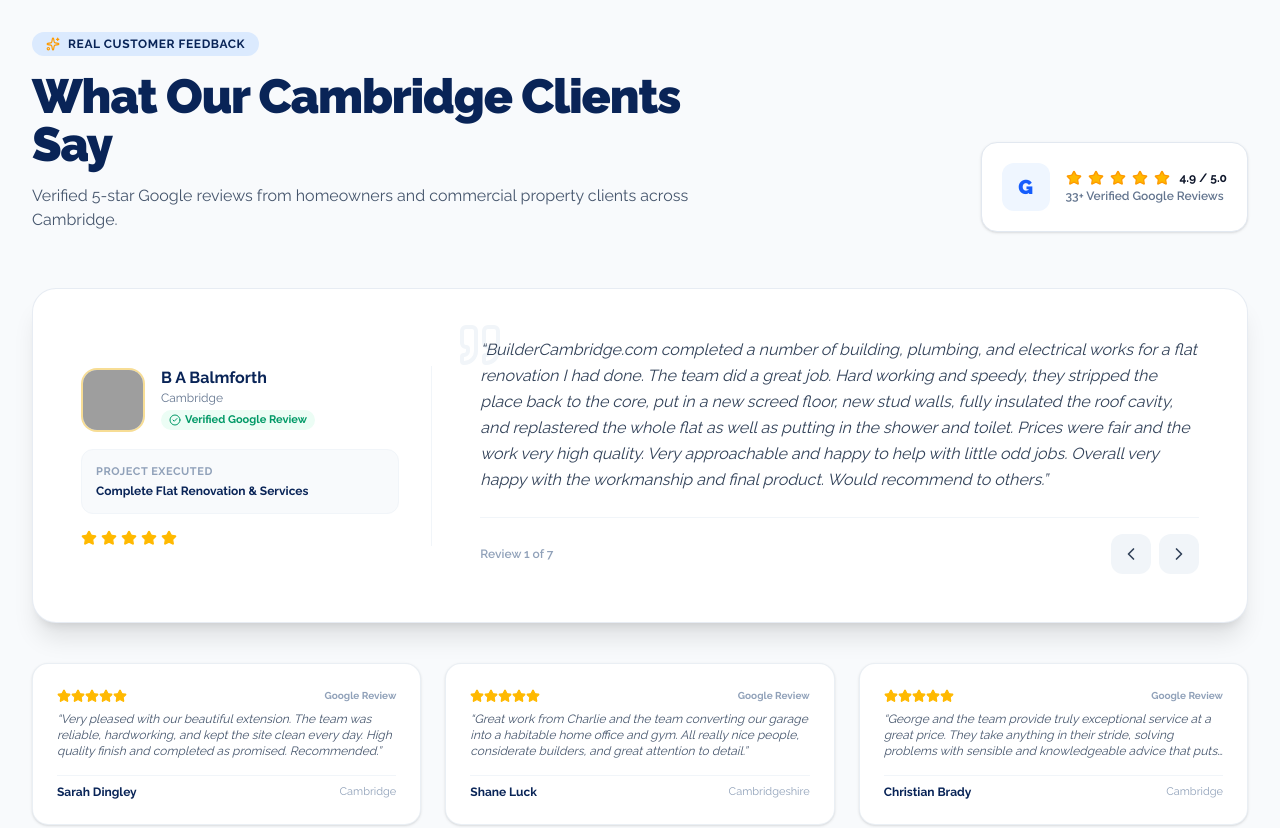
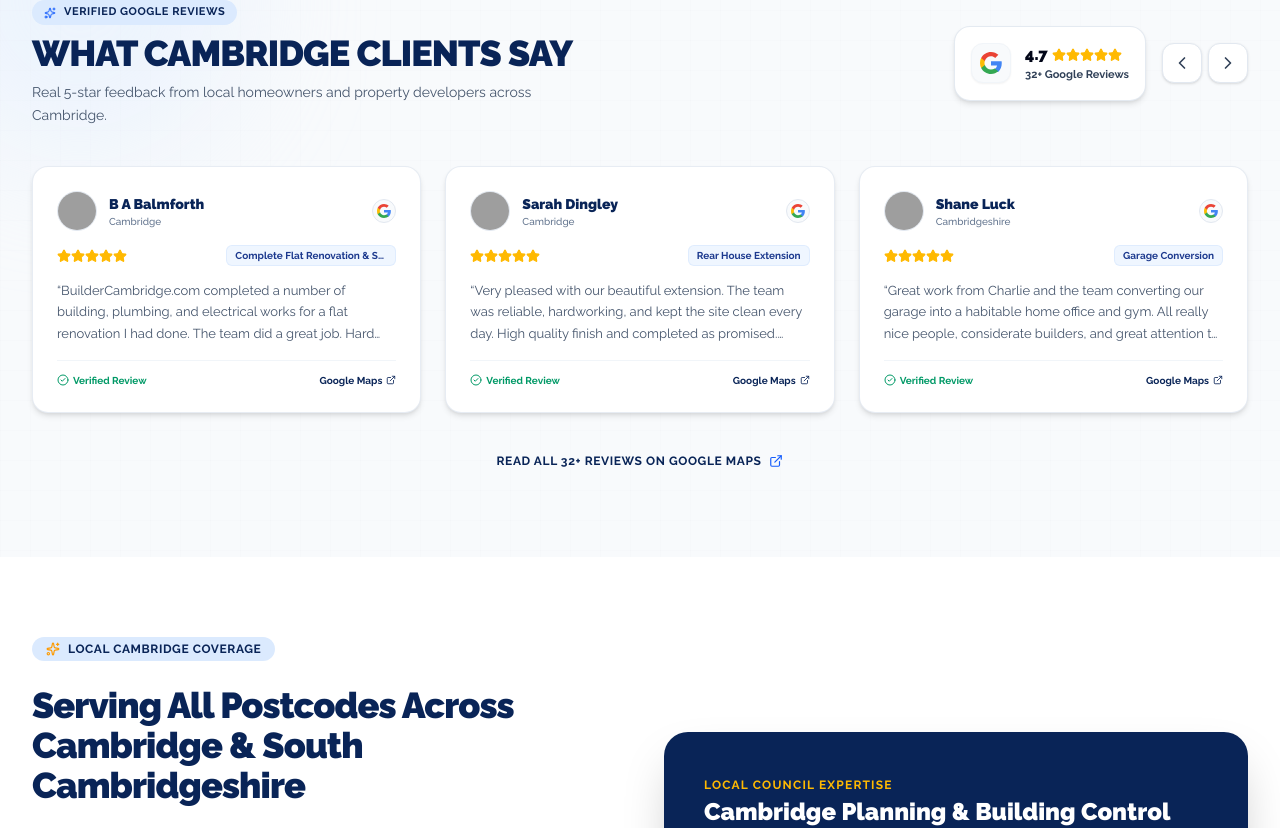
Before and after one commit to itfalcon176/buildercambridge, a Next.js app: page / in a window 1280 px wide. Shown: the part 6214-7042 px from the top of the page. Built offline with nearby package versions, Linux system fonts and the light colour scheme; grey boxes are pictures that could not be loaded.

Commit message:
feat: implement TestimonialsSection component with carousel and Google rating display

```diff
--- a/src/components/TestimonialsSection.tsx
+++ b/src/components/TestimonialsSection.tsx
@@ -1,172 +1,239 @@
 "use client";
 
-import React, { useState } from "react";
+import React, { useState, useEffect, useCallback } from "react";
 import Image from "next/image";
 import { motion, AnimatePresence } from "framer-motion";
 import {
   Star,
-  Quote,
+  CheckCircle2,
+  Sparkles,
+  ExternalLink,
+  MapPin,
   ChevronLeft,
   ChevronRight,
-  ShieldCheck,
-  CheckCircle2,
-  Sparkles,
 } from "lucide-react";
 import { reviewsData } from "@/data/reviewsData";
 
+const GOOGLE_MAPS_URL =
+  "https://www.google.com/maps/place/Builder+Cambridge/@52.2104504,0.1362347,17z/data=!4m16!1m9!3m8!1s0x47d871828c55c051:0xf34b99b6b1550cac!2sBuilder+Cambridge!8m2!3d52.2104504!4d0.1388096!9m1!1b1!16s%2Fg%2F11gsn46x9s!3m5!1s0x47d871828c55c051:0xf34b99b6b1550cac!8m2!3d52.2104504!4d0.1388096!16s%2Fg%2F11gsn46x9s";
+
 export const TestimonialsSection: React.FC = () => {
-  const [currentIndex, setCurrentIndex] = useState(0);
+  const [startIndex, setStartIndex] = useState(0);
+  const itemsPerPage = 3;
+  const totalReviews = reviewsData.length;
 
-  const handlePrev = () => {
-    setCurrentIndex((prev) => (prev === 0 ? reviewsData.length - 1 : prev - 1));
-  };
+  const nextSlide = useCallback(() => {
+    setStartIndex((prev) => (prev + 1) % (totalReviews - itemsPerPage + 1));
+  }, [totalReviews, itemsPerPage]);
 
-  const handleNext = () => {
-    setCurrentIndex((prev) => (prev === reviewsData.length - 1 ? 0 : prev + 1));
-  };
+  const prevSlide = useCallback(() => {
+    setStartIndex((prev) =>
+      prev === 0 ? totalReviews - itemsPerPage : prev - 1
+    );
+  }, [totalReviews, itemsPerPage]);
+
+  const visibleReviews = reviewsData.slice(startIndex, startIndex + itemsPerPage);
 
   return (
-    <section className="py-20 lg:py-28 bg-slate-50 relative overflow-hidden" id="testimonials">
+    <section className="py-14 sm:py-16 lg:py-20 bg-slate-50 relative overflow-hidden" id="testimonials">
+      {/* Subtle Background Pattern */}
+      <div className="absolute inset-0 bg-grid-pattern opacity-20 pointer-events-none" />
+      <div className="absolute -top-20 -left-20 w-80 h-80 bg-blue-100/40 rounded-full blur-3xl pointer-events-none" />
+
       <div className="max-w-7xl mx-auto px-4 sm:px-6 lg:px-8 relative z-10">
-        {/* Section Header with Trustindex Rating Badge */}
-        <div className="flex flex-col md:flex-row md:items-end justify-between gap-6 mb-14">
-          <div className="space-y-4 max-w-2xl">
-            <div className="inline-flex items-center gap-2 px-3.5 py-1 rounded-full bg-blue-100 text-[#092457] text-xs font-bold uppercase tracking-wider">
-              <Sparkles className="w-3.5 h-3.5 text-amber-500" />
-              <span>Real Customer Feedback</span>
+
+        {/* Compact Top Header & Live Google Rating Card */}
+        <div className="flex flex-col md:flex-row md:items-center justify-between gap-6 mb-10">
+          <div className="space-y-2 max-w-xl">
+            <div className="inline-flex items-center gap-2 px-3 py-1 rounded-full bg-blue-100 text-[#092457] text-[11px] font-bold uppercase tracking-wider">
+              <Sparkles className="w-3 h-3 text-blue-600" />
+              <span>Verified Google Reviews</span>
             </div>
+
             <h2
-              className="text-3xl sm:text-4xl lg:text-5xl font-black text-[#092457] tracking-tight font-sans"
+              className="text-2xl sm:text-3xl lg:text-4xl font-black text-[#092457] tracking-tight uppercase"
               style={{ fontFamily: "var(--font-raleway), 'Raleway', sans-serif" }}
             >
-              What Our Cambridge Clients Say
+              What Cambridge Clients Say
             </h2>
-            <p className="text-slate-600 text-base">
-              Verified 5-star Google reviews from homeowners and commercial property clients across Cambridge.
+
+            <p className="text-slate-600 text-xs sm:text-sm leading-relaxed">
+              Real 5-star feedback from local homeowners and property developers across Cambridge.
             </p>
           </div>
 
-          {/* Google Verified Card */}
-          <div className="bg-white p-5 rounded-2xl border border-slate-200 shadow-sm flex items-center gap-4 self-start md:self-auto">
-            <div className="w-12 h-12 rounded-xl bg-blue-50 flex items-center justify-center text-blue-600 shrink-0 font-black text-xl">
-              G
+          {/* Official Google Live Card with Navigation Controls */}
+          <div className="flex items-center gap-4 self-start md:self-auto">
+            {/* Google Rating Badge */}
+            <div className="bg-white p-3.5 sm:p-4 rounded-2xl border border-slate-200/90 shadow-md flex items-center gap-3.5">
+              <div className="w-10 h-10 p-2 rounded-xl bg-slate-50 border border-slate-100 shadow-xs flex items-center justify-center shrink-0">
+                <svg className="w-6 h-6" viewBox="0 0 24 24">
+                  <path
+                    fill="#4285F4"
+                    d="M23.745 12.27c0-.7-.06-1.4-.19-2.07H12v4.51h6.6c-.29 1.52-1.14 2.82-2.4 3.68v3.05h3.88c2.27-2.09 3.66-5.17 3.66-9.17z"
+                  />
+                  <path
+                    fill="#34A853"
+                    d="M12 24c3.24 0 5.95-1.08 7.93-2.91l-3.88-3.05c-1.08.72-2.45 1.16-4.05 1.16-3.12 0-5.77-2.1-6.72-4.93H1.25v3.15C3.26 21.36 7.34 24 12 24z"
+                  />
+                  <path
+                    fill="#FBBC05"
+                    d="M5.28 14.27c-.25-.72-.38-1.49-.38-2.27s.13-1.55.38-2.27V6.58H1.25C.45 8.18 0 9.98 0 12s.45 3.82 1.25 5.42l4.03-3.15z"
+                  />
+                  <path
+                    fill="#EA4335"
+                    d="M12 4.75c1.77 0 3.35.61 4.6 1.8l3.42-3.42C17.95 1.19 15.24 0 12 0 7.34 0 3.26 2.64 1.25 6.58l4.03 3.15c.95-2.83 3.6-4.98 6.72-4.98z"
+                  />
+                </svg>
               </div>
+
               <div>
-              <div className="flex items-center gap-1.5 text-amber-500">
+                <div className="flex items-center gap-1">
+                  <span className="text-base font-black text-slate-950">4.7</span>
+                  <div className="flex text-amber-400">
                     {[...Array(5)].map((_, i) => (
-                  <Star key={i} className="w-4 h-4 fill-amber-400" />
+                      <Star key={i} className="w-3.5 h-3.5 fill-amber-400" />
                     ))}
-                <span className="font-bold text-slate-900 text-xs ml-1">4.9 / 5.0</span>
                   </div>
-              <p className="text-xs font-semibold text-slate-500 mt-0.5">
-                33+ Verified Google Reviews
-              </p>
+                </div>
+                <div className="text-[11px] font-bold text-slate-700">
+                  32+ Google Reviews
                 </div>
               </div>
             </div>
 
-        {/* Reviews Carousel Card */}
-        <div className="bg-white rounded-3xl p-8 lg:p-12 shadow-xl border border-slate-200/80 relative">
-          <div className="grid grid-cols-1 lg:grid-cols-12 gap-8 items-center">
-            {/* Left Column: Author Info & Rating */}
-            <div className="lg:col-span-4 border-b lg:border-b-0 lg:border-r border-slate-100 pb-6 lg:pb-0 lg:pr-8 space-y-4">
-              <div className="flex items-center gap-4">
-                <div className="relative w-16 h-16 rounded-2xl overflow-hidden bg-slate-100 shrink-0 border-2 border-amber-400/40">
-                  <Image
-                    src={reviewsData[currentIndex].avatar}
-                    alt={reviewsData[currentIndex].author}
-                    fill
-                    className="object-cover"
-                  />
-                </div>
-                <div>
-                  <h4 className="font-bold text-base text-[#092457]">
-                    {reviewsData[currentIndex].author}
-                  </h4>
-                  <div className="text-xs text-slate-500">{reviewsData[currentIndex].location}</div>
-                  <div className="inline-flex items-center gap-1 text-[11px] font-bold text-emerald-600 bg-emerald-50 px-2 py-0.5 rounded-full mt-1">
-                    <CheckCircle2 className="w-3 h-3" />
-                    <span>{reviewsData[currentIndex].date}</span>
-                  </div>
-                </div>
-              </div>
-
-              <div className="bg-slate-50 p-3.5 rounded-xl border border-slate-100">
-                <div className="text-[11px] font-bold text-slate-400 uppercase tracking-wider">
-                  Project Executed
-                </div>
-                <div className="text-xs font-bold text-[#092457] mt-0.5">
-                  {reviewsData[currentIndex].projectType}
-                </div>
-              </div>
-
-              <div className="flex items-center gap-1 text-amber-400">
-                {[...Array(reviewsData[currentIndex].rating)].map((_, i) => (
-                  <Star key={i} className="w-4 h-4 fill-amber-400" />
-                ))}
-              </div>
-            </div>
-
-            {/* Right Column: Review Text Quote */}
-            <div className="lg:col-span-8 lg:pl-4 space-y-6 relative">
-              <Quote className="w-12 h-12 text-slate-100 absolute -top-4 -left-2 pointer-events-none -z-0" />
-              <div className="relative z-10 text-slate-700 text-sm sm:text-base leading-relaxed italic">
-                &ldquo;{reviewsData[currentIndex].content}&rdquo;
-              </div>
-
-              {/* Navigation Arrows */}
-              <div className="flex items-center justify-between pt-4 border-t border-slate-100">
-                <div className="text-xs font-semibold text-slate-400">
-                  Review {currentIndex + 1} of {reviewsData.length}
-                </div>
-                <div className="flex items-center gap-2">
+            {/* Slider Navigation Arrows */}
+            <div className="flex items-center gap-1.5">
               <button
-                    onClick={handlePrev}
-                    className="w-10 h-10 rounded-xl bg-slate-100 hover:bg-[#092457] text-slate-700 hover:text-white flex items-center justify-center transition-colors"
-                    aria-label="Previous Review"
+                onClick={prevSlide}
+                className="w-10 h-10 rounded-xl bg-white hover:bg-[#092457] text-slate-700 hover:text-white border border-slate-200 shadow-sm flex items-center justify-center transition-colors"
+                aria-label="Previous Reviews"
               >
                 <ChevronLeft className="w-5 h-5" />
               </button>
               <button
-                    onClick={handleNext}
-                    className="w-10 h-10 rounded-xl bg-slate-100 hover:bg-[#092457] text-slate-700 hover:text-white flex items-center justify-center transition-colors"
-                    aria-label="Next Review"
+                onClick={nextSlide}
+                className="w-10 h-10 rounded-xl bg-white hover:bg-[#092457] text-slate-700 hover:text-white border border-slate-200 shadow-sm flex items-center justify-center transition-colors"
+                aria-label="Next Reviews"
               >
                 <ChevronRight className="w-5 h-5" />
               </button>
             </div>
           </div>
         </div>
+
+        {/* 1 Single Row of 3 Sleek Compact Cards (Fits on 1 Screen!) */}
+        <div className="grid grid-cols-1 md:grid-cols-2 lg:grid-cols-3 gap-5 lg:gap-6">
+          <AnimatePresence mode="popLayout">
+            {visibleReviews.map((review, index) => (
+              <motion.div
+                key={`${review.id}-${startIndex}`}
+                initial={{ opacity: 0, scale: 0.96 }}
+                animate={{ opacity: 1, scale: 1 }}
+                exit={{ opacity: 0, scale: 0.96 }}
+                transition={{ duration: 0.3, delay: index * 0.05 }}
+                className="bg-white rounded-2xl p-5 sm:p-6 border border-slate-200/80 shadow-md hover:shadow-xl hover:border-blue-400/80 transition-all duration-300 flex flex-col justify-between"
+              >
+                <div className="space-y-3.5">
+                  {/* Reviewer Header */}
+                  <div className="flex items-center justify-between">
+                    <div className="flex items-center gap-3">
+                      <div className="relative w-10 h-10 rounded-full overflow-hidden bg-slate-100 border border-slate-200 shrink-0">
+                        <Image
+                          src={review.avatar}
+                          alt={review.author}
+                          fill
+                          className="object-cover"
+                        />
+                      </div>
+                      <div>
+                        <h3
+                          className="text-xs sm:text-sm font-black text-[#092457]"
+                          style={{ fontFamily: "var(--font-raleway), 'Raleway', sans-serif" }}
+                        >
+                          {review.author}
+                        </h3>
+                        <div className="text-[10px] text-slate-500 font-medium">
+                          {review.location}
+                        </div>
                       </div>
                     </div>
 
-        {/* 3 Review Summary Mini-Cards Below */}
-        <div className="grid grid-cols-1 md:grid-cols-3 gap-6 mt-10">
-          {reviewsData.slice(1, 4).map((rev) => (
-            <div
-              key={rev.id}
-              className="bg-white rounded-2xl p-6 border border-slate-200/70 shadow-sm flex flex-col justify-between space-y-4"
-            >
-              <div className="space-y-2">
-                <div className="flex items-center justify-between">
+                    {/* Google Icon Badge */}
+                    <div className="w-6 h-6 rounded-full bg-slate-50 border border-slate-200 flex items-center justify-center shrink-0">
+                      <svg className="w-3.5 h-3.5" viewBox="0 0 24 24">
+                        <path
+                          fill="#4285F4"
+                          d="M23.745 12.27c0-.7-.06-1.4-.19-2.07H12v4.51h6.6c-.29 1.52-1.14 2.82-2.4 3.68v3.05h3.88c2.27-2.09 3.66-5.17 3.66-9.17z"
+                        />
+                        <path
+                          fill="#34A853"
+                          d="M12 24c3.24 0 5.95-1.08 7.93-2.91l-3.88-3.05c-1.08.72-2.45 1.16-4.05 1.16-3.12 0-5.77-2.1-6.72-4.93H1.25v3.15C3.26 21.36 7.34 24 12 24z"
+                        />
+                        <path
+                          fill="#FBBC05"
+                          d="M5.28 14.27c-.25-.72-.38-1.49-.38-2.27s.13-1.55.38-2.27V6.58H1.25C.45 8.18 0 9.98 0 12s.45 3.82 1.25 5.42l4.03-3.15z"
+                        />
+                        <path
+                          fill="#EA4335"
+                          d="M12 4.75c1.77 0 3.35.61 4.6 1.8l3.42-3.42C17.95 1.19 15.24 0 12 0 7.34 0 3.26 2.64 1.25 6.58l4.03 3.15c.95-2.83 3.6-4.98 6.72-4.98z"
+                        />
+                      </svg>
+                    </div>
+                  </div>
+
+                  {/* Stars Rating & Project Badge */}
+                  <div className="flex items-center justify-between gap-2">
                     <div className="flex text-amber-400">
-                    {[...Array(5)].map((_, i) => (
+                      {[...Array(review.rating)].map((_, i) => (
                         <Star key={i} className="w-3.5 h-3.5 fill-amber-400" />
                       ))}
                     </div>
-                  <span className="text-[10px] font-bold text-slate-400">Google Review</span>
+                    <span className="px-2 py-0.5 rounded-md bg-blue-50 text-[10px] font-bold text-blue-900 border border-blue-100/80 truncate max-w-[170px]">
+                      {review.projectType}
+                    </span>
                   </div>
-                <p className="text-xs text-slate-600 line-clamp-3 italic">
-                  &ldquo;{rev.content}&rdquo;
+
+                  {/* Review Text */}
+                  <p className="text-slate-600 text-xs sm:text-[13px] leading-relaxed line-clamp-3">
+                    &ldquo;{review.content}&rdquo;
                   </p>
                 </div>
-              <div className="pt-2 border-t border-slate-100 flex items-center justify-between text-xs font-bold text-[#092457]">
-                <span>{rev.author}</span>
-                <span className="text-[11px] font-normal text-slate-400">{rev.location}</span>
+
+                {/* Verified Badge Footer */}
+                <div className="mt-4 pt-3 border-t border-slate-100 flex items-center justify-between text-[10px] font-bold text-slate-500">
+                  <span className="flex items-center gap-1 text-emerald-600">
+                    <CheckCircle2 className="w-3 h-3" />
+                    <span>Verified Review</span>
+                  </span>
+                  <a
+                    href={GOOGLE_MAPS_URL}
+                    target="_blank"
+                    rel="noopener noreferrer"
+                    className="text-[#092457] hover:text-blue-600 flex items-center gap-1 transition-colors"
+                  >
+                    <span>Google Maps</span>
+                    <ExternalLink className="w-2.5 h-2.5" />
+                  </a>
                 </div>
+              </motion.div>
+            ))}
+          </AnimatePresence>
         </div>
-          ))}
+
+        {/* Compact Footer Action Link */}
+        <div className="mt-8 text-center">
+          <a
+            href={GOOGLE_MAPS_URL}
+            target="_blank"
+            rel="noopener noreferrer"
+            className="inline-flex items-center gap-2 text-xs font-bold text-[#092457] hover:text-blue-600 uppercase tracking-wider transition-colors py-2 px-4 rounded-xl hover:bg-slate-100"
+          >
+            <span>Read All 32+ Reviews on Google Maps</span>
+            <ExternalLink className="w-3.5 h-3.5 text-blue-600" />
+          </a>
         </div>
+
       </div>
     </section>
   );
```
Lines whose indentation alone changed are shown as unchanged.
